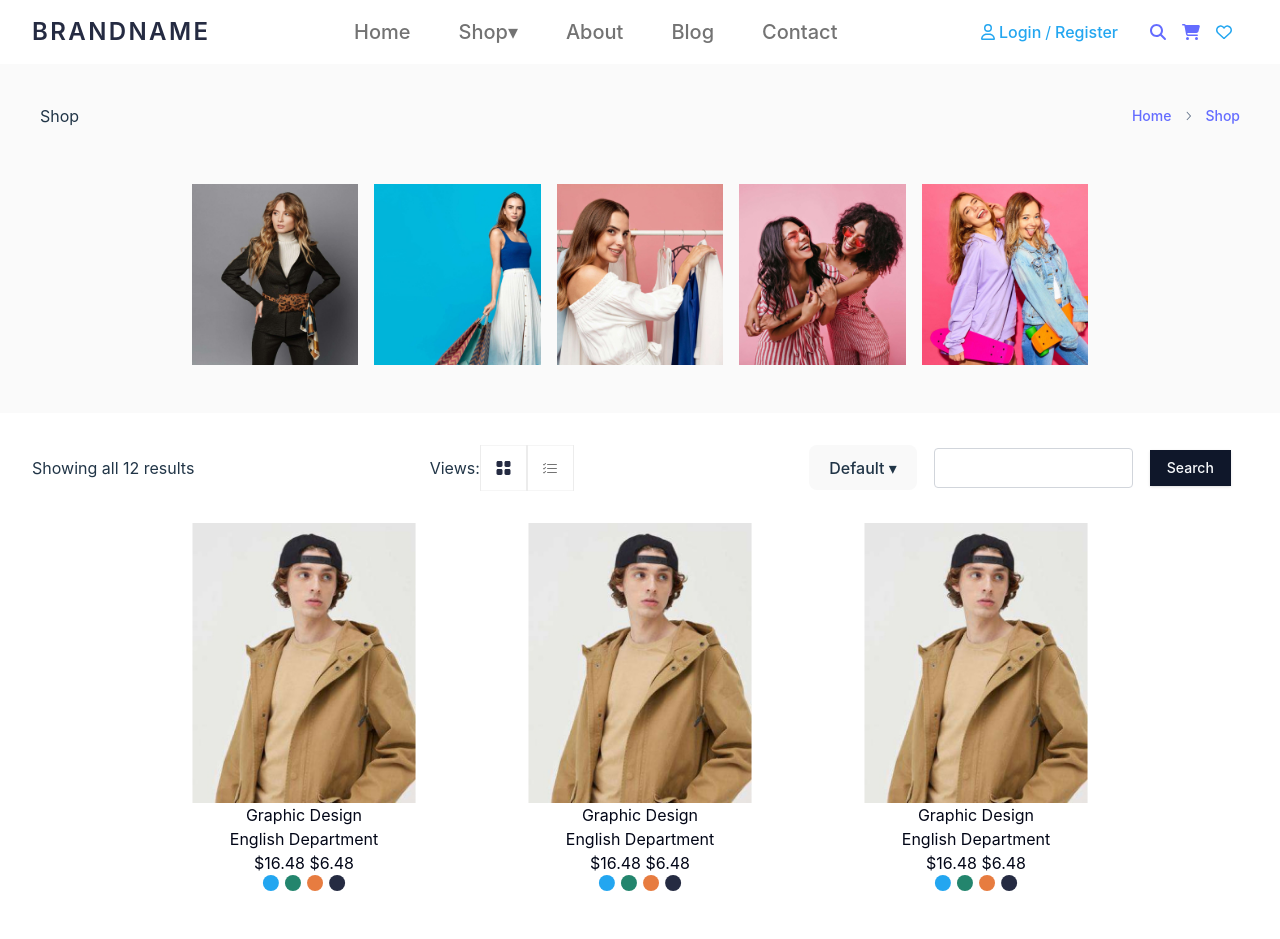
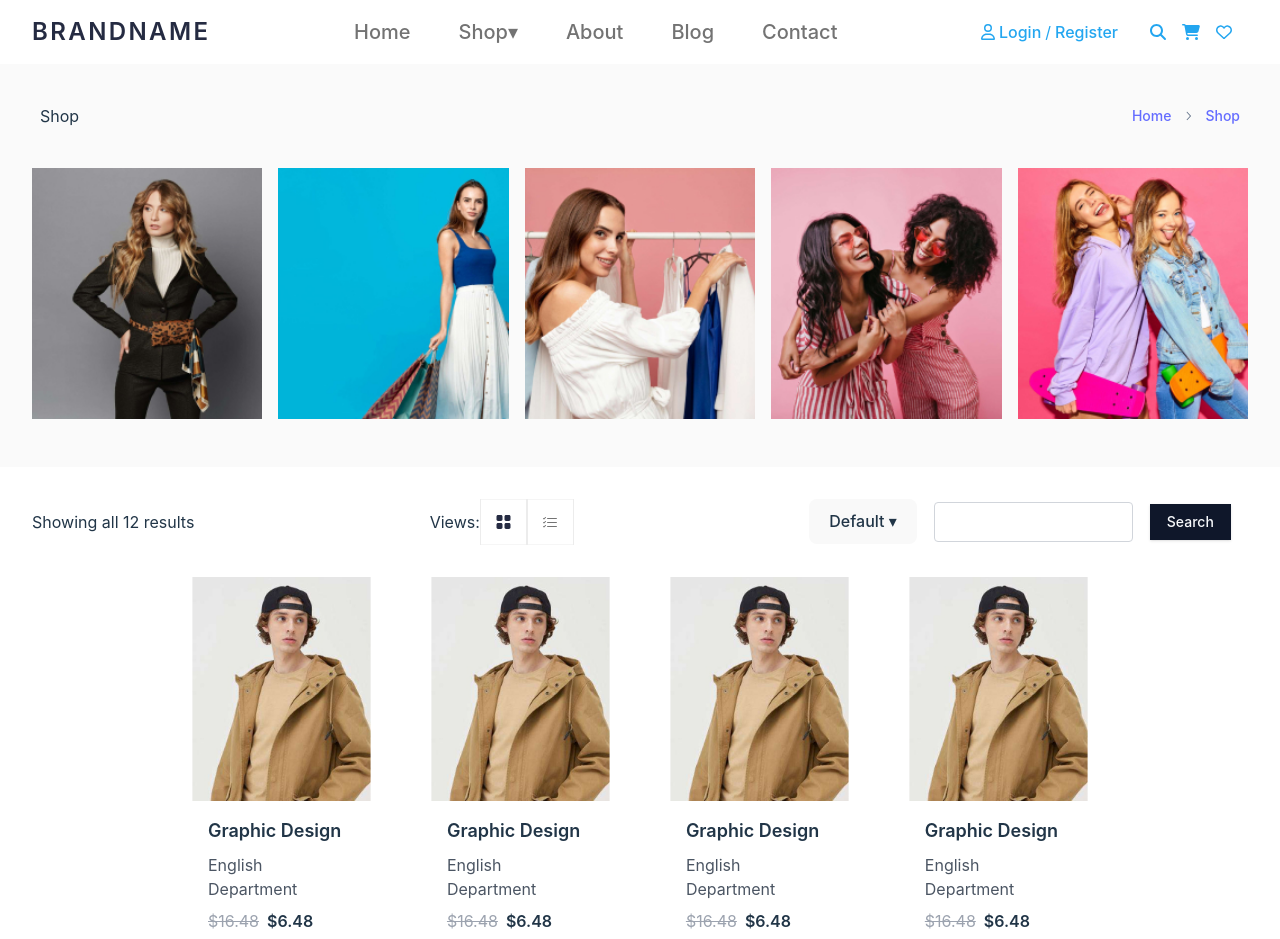
Before and after one commit to cansucebesoy/ecomm-cansu, a React (Vite) app: page /shop in a window 1280 px wide. Shown: the top 939 px of the page. Built offline with nearby package versions, Linux system fonts and the light colour scheme.

Commit message:
#4 init product detail page

```diff
--- a/src/components/Home/NavBar/NavBar.jsx
+++ b/src/components/Home/NavBar/NavBar.jsx
@@ -51,7 +51,6 @@ export const NavBar = () => {
 
   const handleClick = () => {
     history.push("/shop");
-    console.log("navigate to shop");
   };
 
   return (
@@ -107,10 +106,10 @@ export const NavBar = () => {
                 </a>
               </div>
               <div className="space-x-4 lg:flex ">
-                <a href="">
+                <a className="text-tertiary" href="">
                   <FontAwesomeIcon icon={faMagnifyingGlass} />
                 </a>
-                <a href="">
+                <a className="text-tertiary" href="">
                   <FontAwesomeIcon icon={faCartShopping} />
                 </a>
                 <a href="">
--- a/src/components/Home/ProductCardList/ProductCardList.jsx
+++ b/src/components/Home/ProductCardList/ProductCardList.jsx
@@ -6,98 +6,30 @@ import {
   CardHeader,
   CardTitle,
 } from "@/components/ui/card";
-
-const cardInfo = [
-  {
-    imageLink: "./product-card.jpg",
-    footerTitle: "Graphic Design",
-    footerDescription: "English Department",
-    originalPrice: "$16.48",
-    discountedPrice: "$6.48",
-    footerImg: "./product-colors.svg",
-  },
-  {
-    imageLink: "./product-card.jpg",
-    footerTitle: "Graphic Design",
-    footerDescription: "English Department",
-    originalPrice: "$16.48",
-    discountedPrice: "$6.48",
-    footerImg: "./product-colors.svg",
-  },
-  {
-    imageLink: "./product-card.jpg",
-    footerTitle: "Graphic Design",
-    footerDescription: "English Department",
-    originalPrice: "$16.48",
-    discountedPrice: "$6.48",
-    footerImg: "./product-colors.svg",
-  },
-  {
-    imageLink: "./product-card.jpg",
-    footerTitle: "Graphic Design",
-    footerDescription: "English Department",
-    originalPrice: "$16.48",
-    discountedPrice: "$6.48",
-    footerImg: "./product-colors.svg",
-  },
-  {
-    imageLink: "./product-card.jpg",
-    footerTitle: "Graphic Design",
-    footerDescription: "English Department",
-    originalPrice: "$16.48",
-    discountedPrice: "$6.48",
-    footerImg: "./product-colors.svg",
-  },
-  {
-    imageLink: "./product-card.jpg",
-    footerTitle: "Graphic Design",
-    footerDescription: "English Department",
-    originalPrice: "$16.48",
-    discountedPrice: "$6.48",
-    footerImg: "./product-colors.svg",
-  },
-  {
-    imageLink: "./product-card.jpg",
-    footerTitle: "Graphic Design",
-    footerDescription: "English Department",
-    originalPrice: "$16.48",
-    discountedPrice: "$6.48",
-    footerImg: "./product-colors.svg",
-  },
-  {
-    imageLink: "./product-card.jpg",
-    footerTitle: "Graphic Design",
-    footerDescription: "English Department",
-    originalPrice: "$16.48",
-    discountedPrice: "$6.48",
-    footerImg: "./product-colors.svg",
-  },
-];
+import { productInfo } from "@/constants/ProductInfo";
 
 export const ProductCardList = () => {
   return (
-    <div>
-      <div className="container w-full gap-8 flex flex-col justify-center md:justify-between md:flex-row flex-wrap">
-        {cardInfo.map((card, index) => (
-          <Card key={index} className="border-none w-1/4 max-w-[239px] ">
+    <div className="container w-full flex flex-col justify-center items-center md:justify-between md:flex-row flex-wrap gap-4">
+      {productInfo.map((card, index) => (
+        <Card key={index} className="border-none w-full max-w-[239px] md:w-1/4">
           <CardContent className="flex justify-center w-full">
-              <img className="w-full max-h-[427px] " src="./product-card.jpg" />
+            <img className="w-full max-h-[427px]" src={card.imageLink} />
           </CardContent>
           <div className="flex justify-center ">
             <CardFooter>
               <div className="flex flex-col items-center">
-                  <p>Graphic Design</p>
-                  <p>English Department</p>
+                <p>{card.footerTitle}</p>
+                <p>{card.footerDescription}</p>
                 <p>
-                    <span>$16.48</span> $6.48
+                  <span>{card.originalPrice}</span> {card.discountedPrice}
                 </p>
-                  <img src="./product-colors.svg" alt="" />
+                <img src={card.footerImg} alt="" />
               </div>
             </CardFooter>
           </div>
         </Card>
       ))}
     </div>
-    </div>
   );
 };
--- /dev/null
+++ b/src/components/Shop/AdditionalInfo/AdditionalInfo.jsx
@@ -0,0 +1,23 @@
+import { Button } from "@/components/ui/button";
+
+export const AdditionalInfo = () => {
+  return (
+    <div className="flex items-center justify-center gap-8 py-2 px-4">
+      <div className="flex items-center space-x-2">
+        <Button className="bg-white " variant="ghost">
+          Description
+        </Button>
+      </div>
+      <div className="flex items-center space-x-2">
+        <Button className="bg-white " variant="ghost">
+          Additional Information
+        </Button>
+      </div>
+      <div className="flex items-center space-x-2">
+        <Button className="bg-white " variant="ghost">
+          Reviews (0)
+        </Button>
+      </div>
+    </div>
+  );
+};
--- /dev/null
+++ b/src/components/Shop/AdditionalText/AdditionalText.jsx
@@ -0,0 +1,41 @@
+export const AdditionalText = () => {
+  return (
+    <div className="container w-full">
+      <div className="w-full flex flex-col items-center md:flex-row justify-between gap-4 md:gap-4">
+        <div className="md:w-1/3 flex justify-center">
+          <img src="/detail.jpg" alt="" />
+        </div>
+        <div className=" w-full md:w-1/3">
+          <h2 className="font-bold">the quick fox jumps over</h2>
+          <p>
+            Lorem ipsum dolor sit amet consectetur adipisicing elit. Molestias
+            corrupti reprehenderit provident repellat praesentium dolorem sit
+            recusandae tenetur voluptatibus? Alias, magnam vitae illum sequi
+            iste maxime molestiae maiores optio quam.
+          </p>
+          <p>
+            Lorem ipsum dolor sit amet consectetur adipisicing elit. Molestias
+            corrupti reprehenderit provident repellat praesentium dolorem sit
+            recusandae tenetur voluptatibus? Alias, magnam vitae illum sequi
+            iste maxime molestiae maiores optio quam.
+          </p>
+        </div>
+        <div className=" w-full md:w-1/3">
+          <h2 className="font-bold">the quick fox jumps over</h2>
+          <p>
+            Lorem ipsum dolor sit amet consectetur adipisicing elit. Molestias
+            corrupti reprehenderit provident repellat praesentium dolorem sit
+            recusandae tenetur voluptatibus? Alias, magnam vitae illum sequi
+            iste maxime molestiae maiores optio quam.
+          </p>
+          <p>
+            Lorem ipsum dolor sit amet consectetur adipisicing elit. Molestias
+            corrupti reprehenderit provident repellat praesentium dolorem sit
+            recusandae tenetur voluptatibus? Alias, magnam vitae illum sequi
+            iste maxime molestiae maiores optio quam.
+          </p>
+        </div>
+      </div>
+    </div>
+  );
+};
--- a/src/components/Shop/ProductList/ProductList.jsx
+++ b/src/components/Shop/ProductList/ProductList.jsx
@@ -18,32 +18,32 @@ export const ProductList = () => {
   };
 
   return (
-    <div>
-      <div className="container w-full md:w-3/4 gap-8 flex flex-col items-center justify-center md:justify-between md:flex-row flex-wrap">
+    <div className="container mx-auto w-full md:w-3/4 gap-8 flex flex-col items-center justify-center md:justify-between md:flex-row flex-wrap">
       {productInfo.map((card, index) => (
-          <Card key={index} className="border-none md:w-1/4 max-w-[239px] ">
-            <CardContent className="flex justify-center w-full">
+        <div
+          key={index}
+          className="border-none md:w-1/5 max-w-[239px] mb-4 md:mb-0"
+        >
+          <div className="relative w-full h-auto rounded-md overflow-hidden">
             <img
-                className="w-full max-h-[427px] w-1/4 "
+              className="w-full h-full object-cover"
               src={card.imageLink}
               onClick={() => handleCardClick(index)}
             />
-            </CardContent>
-            <div className="flex justify-center ">
-              <CardFooter>
-                <div className="flex flex-col items-center">
-                  <p>{card.footerTitle}</p>
-                  <p>{card.footerDescription}</p>
-                  <p>
-                    <span>{card.originalPrice}</span> {card.discountedPrice}
-                  </p>
-                  <img src={card.footerImg} alt="" />
           </div>
-              </CardFooter>
+          <div className="p-4">
+            <h3 className="text-lg font-semibold mb-2">{card.footerTitle}</h3>
+            <p className="text-gray-600 mb-2">{card.footerDescription}</p>
+            <div className="flex items-center mb-2">
+              <span className="text-gray-400 line-through mr-2">
+                {card.originalPrice}
+              </span>
+              <span className="font-semibold">{card.discountedPrice}</span>
             </div>
-          </Card>
+            <img className="w-1/2" src={card.footerImg} alt="" />
+          </div>
+        </div>
       ))}
-      </div>
     </div>
   );
 };
--- a/src/components/Shop/ProductNumber/ProductNumber.jsx
+++ b/src/components/Shop/ProductNumber/ProductNumber.jsx
@@ -1,6 +1,6 @@
 export const ProductNumber = () => {
   return (
-    <div className="text-center flex items-center">
+    <div className="text-center flex items-center justify-center">
       <p>Showing all 12 results</p>
     </div>
   );
--- a/src/components/Shop/ShopHero/ShopHero.jsx
+++ b/src/components/Shop/ShopHero/ShopHero.jsx
@@ -19,10 +19,10 @@ export const ShopHero = () => {
 
   return (
     <div className="bg-[#FAFAFA]">
-      <div className="w-full md:w-3/4 container pb-12 flex flex-col justify-center md:justify-between md:flex-row items-center py-4 gap-4">
+      <div className="container pb-12 flex flex-col md:flex-row justify-center md:justify-between gap-4">
         {images.map((img, index) => (
-          <div key={index} className="w-full w-1/5">
-            <img className="w-full" src={img.url} alt="" />
+          <div key={index} className="w-full md:w-1/5">
+            <img className="w-full h-full object-cover" src={img.url} alt="" />
           </div>
         ))}
       </div>
--- a/src/pages/ProductDetail/ProductDetail.jsx
+++ b/src/pages/ProductDetail/ProductDetail.jsx
@@ -1,6 +1,10 @@
 import { useParams } from "react-router-dom";
 import { productInfo } from "@/constants/ProductInfo";
 import { BreadcrumbComponent } from "@/components/Shop/Breadcrumb/BreadcrumbComponent";
+import { ProductCardList } from "@/components/Home/ProductCardList/ProductCardList";
+import { Bestsellers } from "@/components/Home/Bestsellers/Bestsellers";
+import { AdditionalInfo } from "@/components/Shop/AdditionalInfo/AdditionalInfo";
+import { AdditionalText } from "@/components/Shop/AdditionalText/AdditionalText";
 
 export const ProductDetail = () => {
   const { productId } = useParams();
@@ -36,6 +40,7 @@ export const ProductDetail = () => {
             laudantium natus animi harum et.
           </p>
           <div className="flex gap-2 mb-6">
+            <img src={product.footerImg} alt="" />
             <div className="h-6 w-6 bg-orange-400 rounded-full"></div>
             <div className="h-6 w-6 bg-green-400 rounded-full"></div>
             <div className="h-6 w-6 bg-blue-400 rounded-full"></div>
@@ -46,6 +51,10 @@ export const ProductDetail = () => {
           </button>
         </div>
       </div>
+      <AdditionalInfo />
+      <AdditionalText />
+      <Bestsellers />
+      <ProductCardList />
     </>
   );
 };
--- a/src/pages/Shop/Shop.jsx
+++ b/src/pages/Shop/Shop.jsx
@@ -16,7 +16,7 @@ export const Shop = () => {
     <div>
       <BreadcrumbComponent />
       <ShopHero />
-      <div className="container py-8 flex flex-col justify-center md:flex-row md:justify-between">
+      <div className="container py-8 flex flex-col justify-center md:flex-row md:justify-between gap-8">
         <ProductNumber />
         <Views />
         <div className="flex justify-center">
```
Also changed, not shown: src/components/ui/button.jsx (+20 -16 lines), public/detail.jpg (added). Lines whose indentation alone changed are shown as unchanged.
